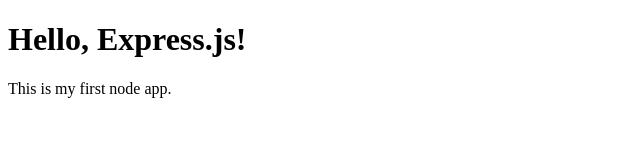
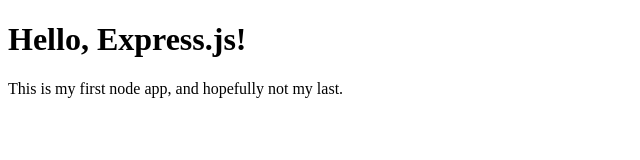
Before and after one commit to steveemmerson/web-server, a website: page public/index.html in a window 1280 px wide. Shown: the whole page, without its empty margins (0-640 px from the left). Drawn offline with Linux system fonts and the light colour scheme.

Commit message:
Heroku test

```diff
--- a/public/index.html
+++ b/public/index.html
@@ -7,6 +7,6 @@
 	<body>
 
 		<h1>Hello, Express.js!</h1>
-		<p>This is my first node app.</p>
+		<p>This is my first node app, and hopefully not my last.</p>
 	</body>
 </html>
```
